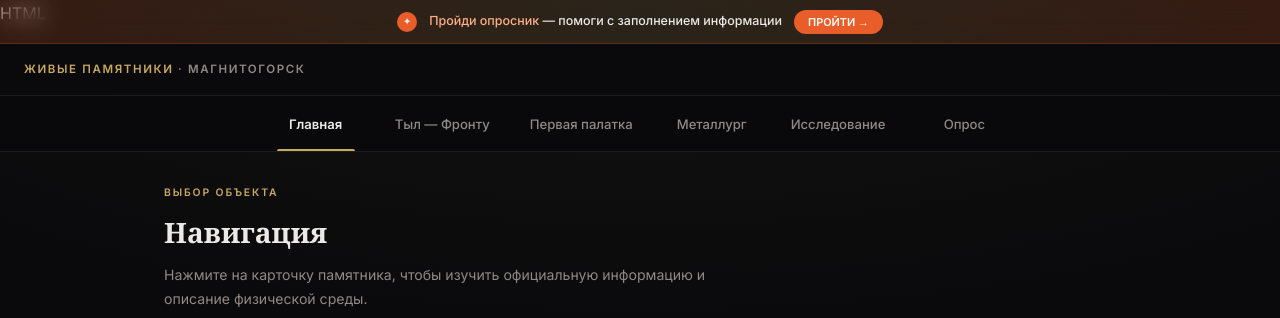
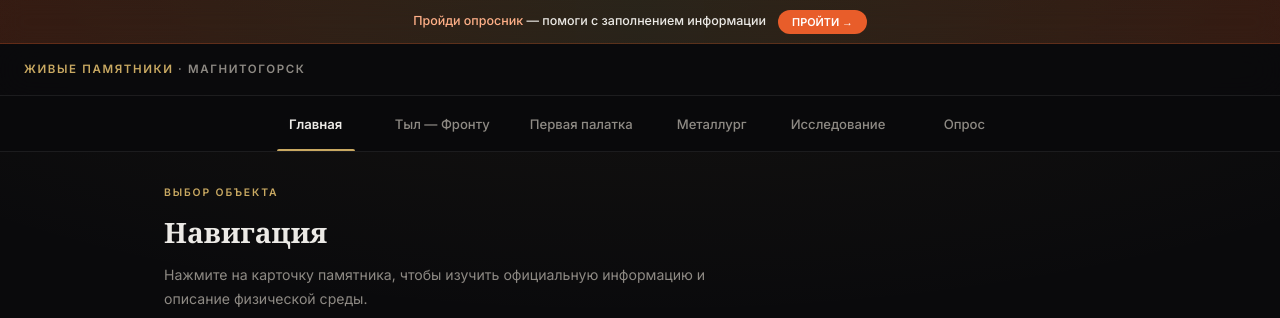
Before and after one commit to hulinator/Magnitogorsk, a plain HTML site: page index.html in a window 1280 px wide. Shown: the top 318 px of the page. Drawn offline with nearby package versions, Linux system fonts and the light colour scheme; a web font is replaced by a local one.

Commit message:
Update index.html

```diff
--- a/index.html
+++ b/index.html
@@ -1,4 +1,3 @@
-HTML
 <!DOCTYPE html>
 <html lang="ru">
 <head>
@@ -69,11 +68,6 @@ HTML
       background: linear-gradient(90deg, rgba(232,93,42,0.18), rgba(201,169,98,0.12), rgba(232,93,42,0.18));
       border-bottom: 1px solid rgba(232,93,42,0.25);
       backdrop-filter: blur(12px);
-    }
-
-    .poll-banner__icon {
-      width: 20px; height: 20px; border-radius: 50%; background: var(--accent);
-      display: flex; align-items: center; justify-content: center; font-size: 0.65rem; flex-shrink: 0;
     }
 
     .poll-banner__text { font-size: 0.78rem; font-weight: 500; }
@@ -531,9 +525,8 @@ HTML
 <body>
 
   <div class="poll-banner">
-    <span class="poll-banner__icon" aria-hidden="true">✦</span>
     <p class="poll-banner__text"><em>Пройди опросник</em> — помоги с заполнением информации</p>
-    <button class="poll-banner__btn" type="button" data-go="home">Пройти →</button>
+    <button class="poll-banner__btn" type="button" data-go="poll">Пройти →</button>
   </div>
 
   <div class="topbar">
```
